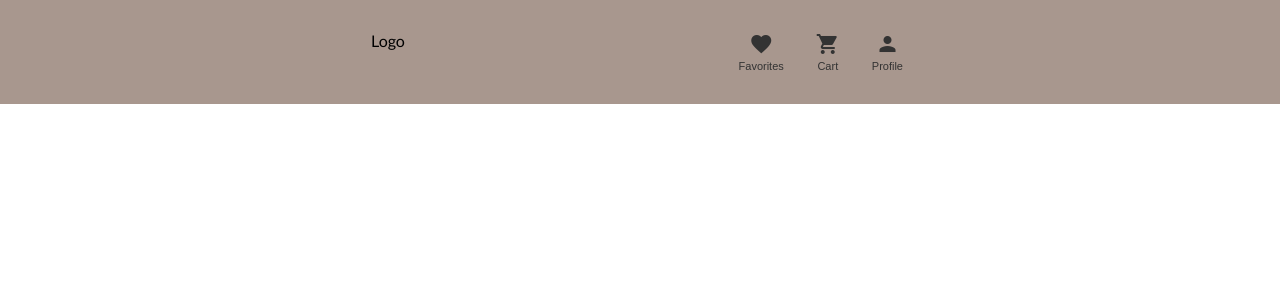
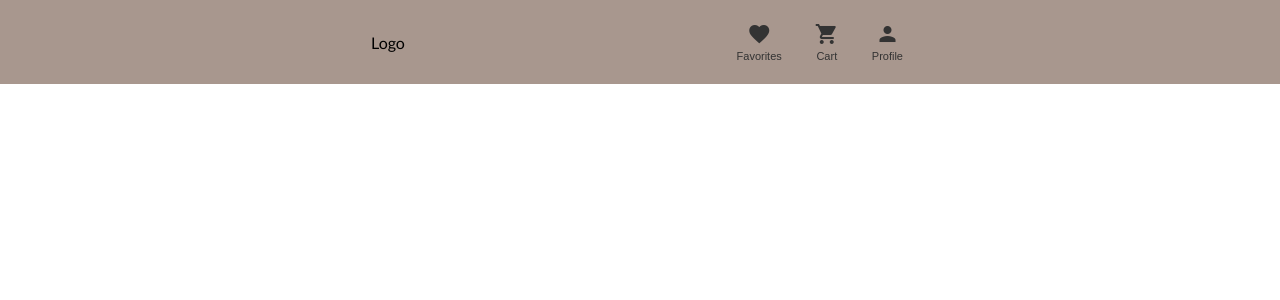
Before and after one commit to Tnail1994/albania-trip, an Angular app: page / in a window 1280 px wide. Shown: the top 300 px of the page. Built offline with nearby package versions, Linux system fonts and the light colour scheme.

Commit message:
Changed minor style of header buttons

```diff
--- a/src/app/header-button/header-button.component.css
+++ b/src/app/header-button/header-button.component.css
@@ -6,11 +6,12 @@
     color: #333;
     border-radius: 7%;
     text-align: center;
-    transition: background-color 0.3s;
+    transition: background-color 0.7s;
   }
 
 .header-button:hover {
-    background-color: #f0f0f0;
+    color: darkslategray;
+    background-color: rgba(191, 201, 201, 0.075);
 }
 
 .button-content {
--- a/src/app/header/header.component.css
+++ b/src/app/header/header.component.css
@@ -1,14 +1,23 @@
 #container {
     display: flex;
-    padding: 31px 371px;
+    padding: 21px 371px;
     margin-bottom: 20px;
     background-color: rgb(168, 151, 142);
+
+    #logo{
+        align-content: center;
+        cursor: pointer;
+        &:hover{
+            color: darkslategray;
+        }
+    }
 
     #links{
         flex-grow: 1;
         display: flex;
-        gap: 20px;
+        gap: 21px;
         justify-content: right;
+        align-content: center;
 
         .link{
             cursor: pointer;
--- a/src/app/header/header.component.html
+++ b/src/app/header/header.component.html
@@ -1,5 +1,5 @@
 <div id="container">
-    <div id="logo" class="Logo" routerLink="home">Logo</div>
+    <div id="logo" class="link" routerLink="home">Logo</div>
 
     <div id="links">
         <!-- <div class="link" routerLink="language">Language</div>
```
